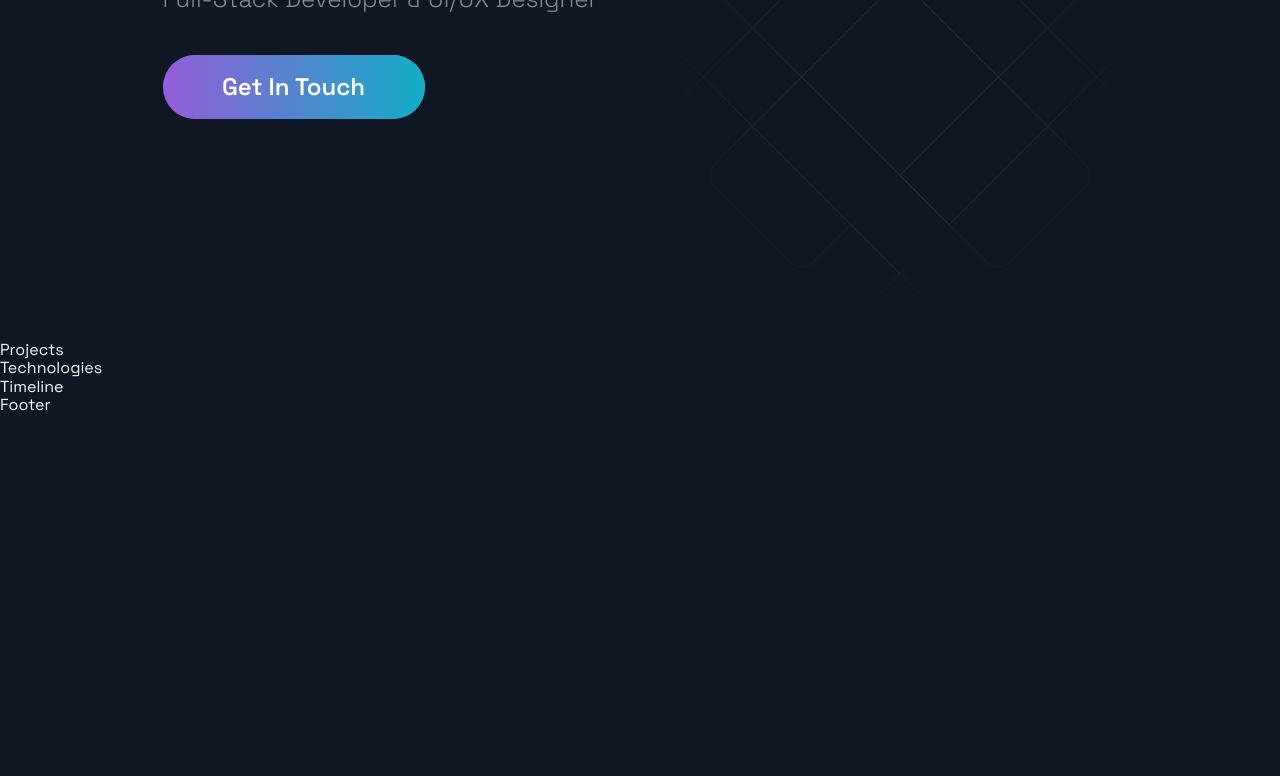
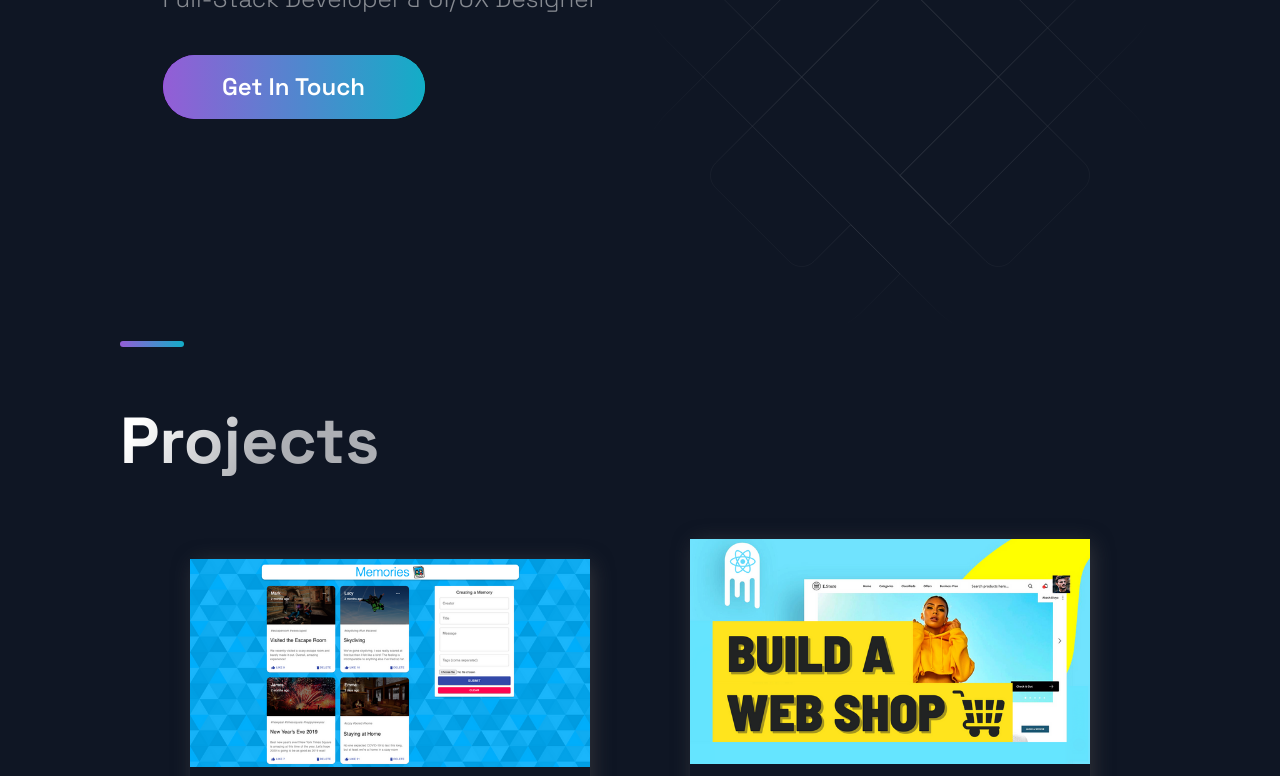
Before and after one commit to KJKhalil/Portfolio, a Next.js app: page / in a window 1280 px wide. Shown: the part 300-1076 px from the top of the page. Before the commit the page ends 800 px from the top, so only its background shows below. Built offline with nearby package versions, Linux system fonts and the light colour scheme.

Commit message:
Finished Projects.js Coded The Container That const projects From constants Will Import To. Need To Change Data In const projects

```diff
--- a/src/components/Projects/Projects.js
+++ b/src/components/Projects/Projects.js
@@ -1,13 +1,39 @@
 import React from 'react';
-
 import { BlogCard, CardInfo, ExternalLinks, GridContainer, HeaderThree, Hr, Tag, TagList, TitleContent, UtilityList, Img } from './ProjectsStyles';
 import { Section, SectionDivider, SectionTitle } from '../../styles/GlobalComponents';
 import { projects } from '../../constants/constants';
 
 const Projects = () => (
-  <div>
-    Projects
-  </div>
+  <Section nopadding id='projects'>
+    <SectionDivider/>
+    <SectionTitle main>Projects</SectionTitle>
+
+    {/*Pulls The Data From constants/constants const projects To Fill In The Maps/Content/Links*/}
+    <GridContainer>
+      {projects.map(({ id, image, title, description, tags, source, visit }) => (
+        <BlogCard key={id}>
+          <Img src={image}/>
+          <TitleContent>
+            <HeaderThree title>{title}</HeaderThree>
+            <Hr/>
+          </TitleContent>
+          <CardInfo>{description}</CardInfo>
+          <div>
+            <TitleContent>Stack</TitleContent>
+            <TagList>
+              {tags.map(( tag, i) => (
+                <Tag key={i}>{tag}</Tag>
+              ))}
+            </TagList>
+          </div>
+          <UtilityList>
+            <ExternalLinks href={visit}>Code</ExternalLinks>
+            <ExternalLinks href={source}>Live</ExternalLinks>
+          </UtilityList>
+        </BlogCard>
+      ))}
+    </GridContainer>
+  </Section>
 );
 
 export default Projects;
```
